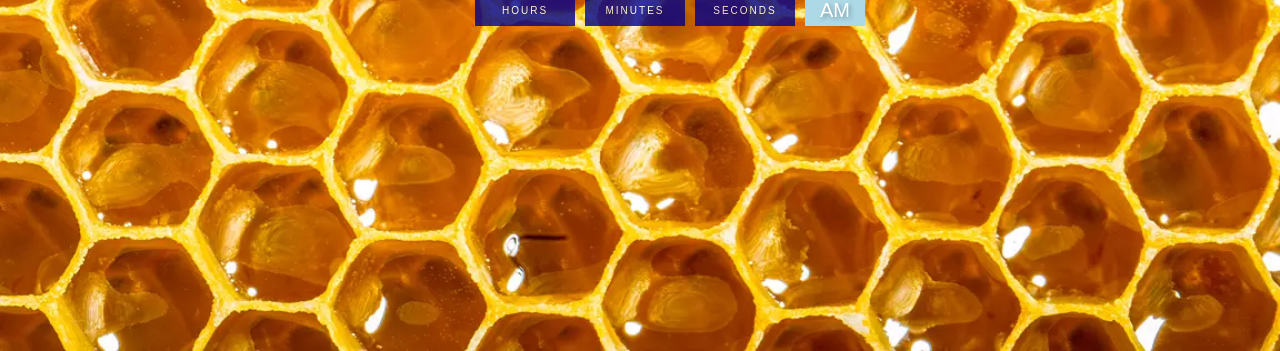
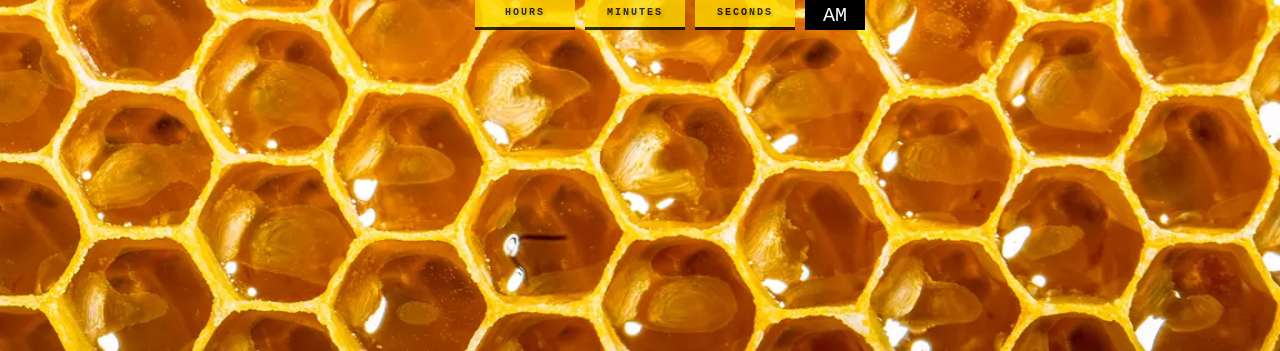
Before and after one commit to KelseyRocco/digitalClock, a plain HTML site: page index.html in a window 1280 px wide. Shown: the part 449-800 px from the top of the page. Drawn offline with Linux system fonts and the light colour scheme.

Commit message:
Add style changes to background colors and font weights

```diff
--- a/style.css
+++ b/style.css
@@ -4,7 +4,8 @@ body {
   background-size: cover;
   display: flex;
   flex-direction: column;
-  font-family: sans-serif;
+  font-family: "Courier New", Courier, monospace;
+  font-weight: bolder;
   height: 100vh;
   justify-content: center;
   margin: 0;
@@ -12,7 +13,7 @@ body {
 }
 
 h2 {
-  color: white;
+  color: black;
   font-size: 14px;
   letter-spacing: 4px;
   text-align: center;
@@ -30,10 +31,12 @@ h2 {
 
 .clock span {
   align-items: center;
-  background-color: purple;
-  color: white;
+  background-color: rgb(255, 174, 0);
+  border-top: 3px solid black;
+  color: black;
   display: flex;
   font-size: 50px;
+  font-weight: bolder;
   height: 80px;
   justify-content: center;
   text-shadow: 2px 2px 4px rgba(0, 0, 0, 0.3);
@@ -41,7 +44,8 @@ h2 {
 }
 
 .clock .text {
-  background: darkblue;
+  background: rgb(255, 217, 0);
+  border-bottom: 3px solid black;
   font-size: 10px;
   height: 30px;
   letter-spacing: 2px;
@@ -50,9 +54,11 @@ h2 {
 }
 
 .clock #ampm {
-  background: lightblue;
+  background: black;
   bottom: 0;
+  color: white;
   font-size: 20px;
+  font-weight: normal;
   height: 30px;
   position: absolute;
   width: 60px;
```
